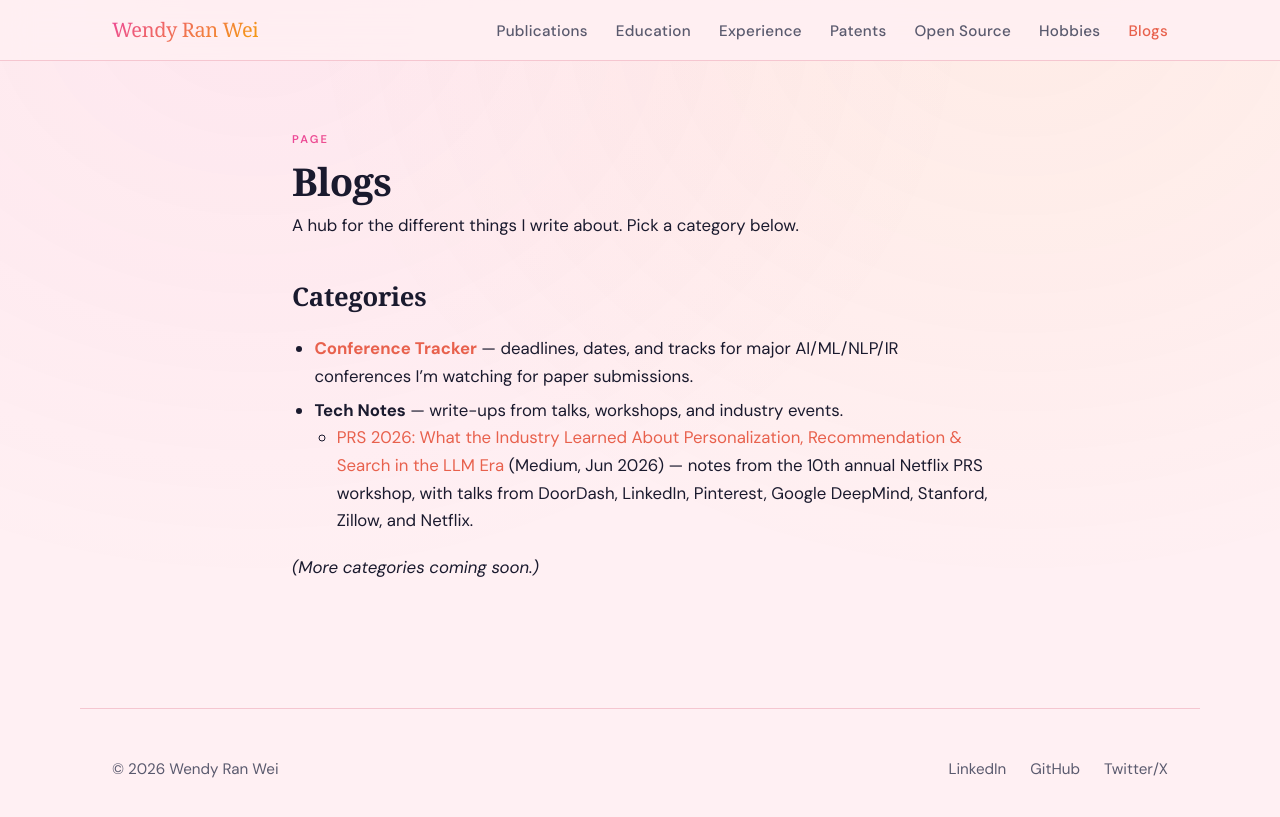
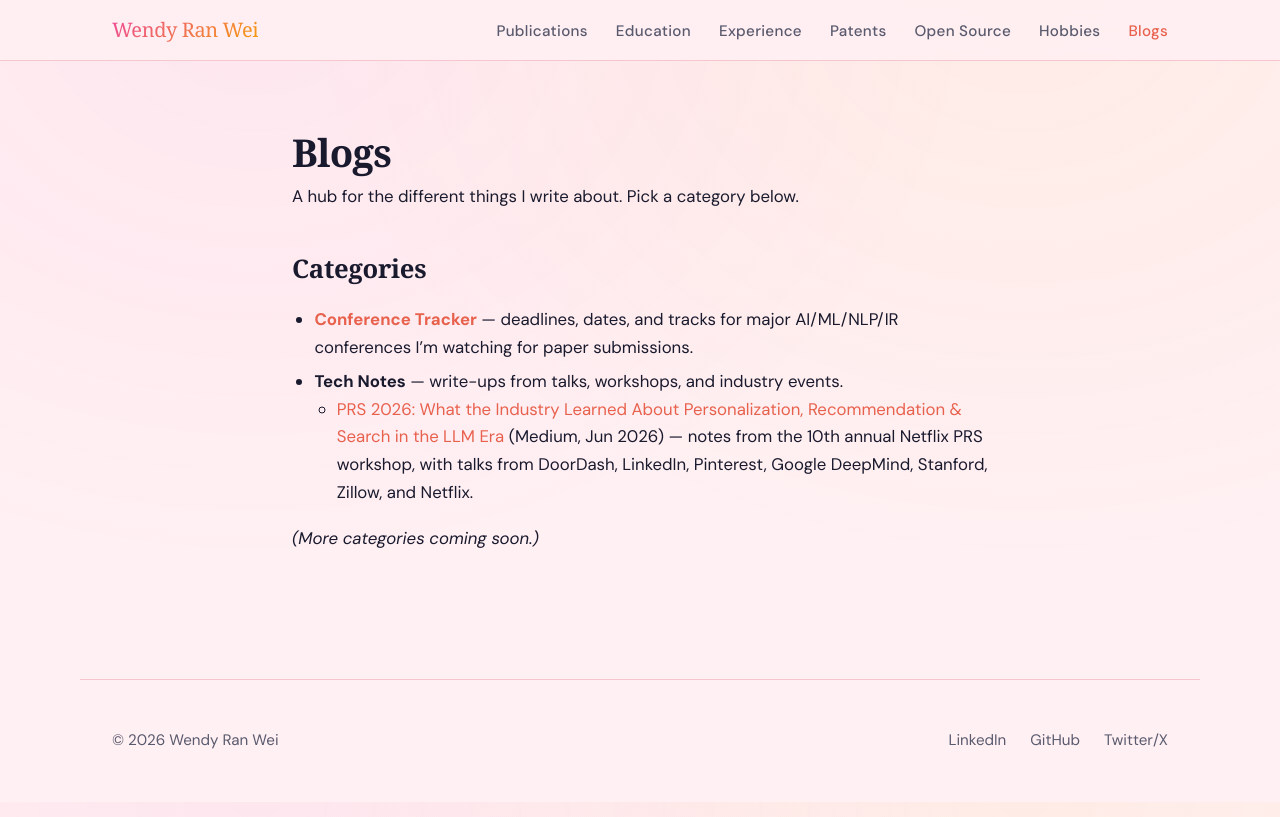
Before and after one commit to wendyran/wendyran.github.io, a Jekyll site: the page built from blogs.md, in a window 1280 px wide. Shown: the top 817 px of the page. Built offline with Jekyll 4.4.1, drawn with Linux system fonts in a browser that asks for light colours; some web fonts are replaced.

Commit message:
Update page.html

```diff
--- a/_layouts/page.html
+++ b/_layouts/page.html
@@ -2,7 +2,7 @@
 layout: default
 ---
 <main class="page-content">
-  <div class="page-eyebrow">Page</div>
+  {% if page.eyebrow %}<div class="page-eyebrow">{{ page.eyebrow }}</div>{% endif %}
   <h1 class="page-title">{{ page.title }}</h1>
   <div class="page-body">
     {{ content }}
```
